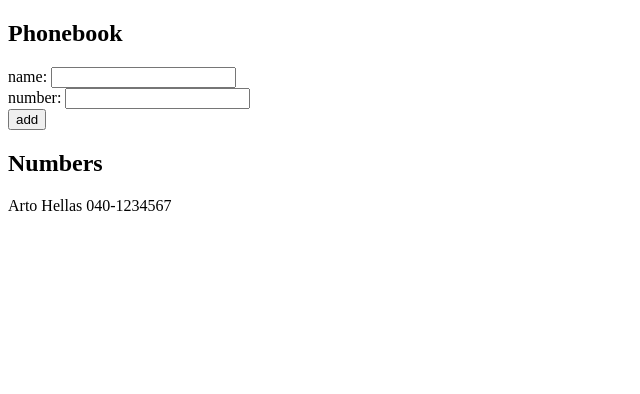
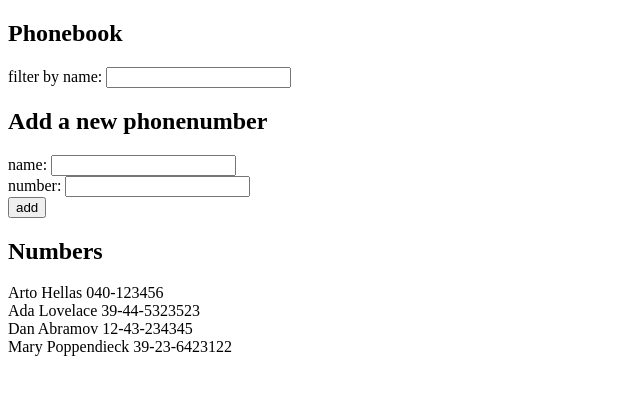
Before and after one commit to vkats90/FSO-Coursework, a React (Create React App) app in the folder part2/Phonebook/: page / in a window 1280 px wide. Shown: the top 394 px of the page, without its empty margins (0-640 px from the left). Built offline with nearby package versions, Linux system fonts and the light colour scheme.

Commit message:
exercise 2.9 complete

```diff
--- a/part2/Phonebook/src/App.js
+++ b/part2/Phonebook/src/App.js
@@ -2,10 +2,19 @@
 
 const App = () => {
   const [persons, setPersons] = useState([
-    { name: "Arto Hellas", number: "040-1234567" },
+    { name: "Arto Hellas", number: "040-123456", id: 1 },
+    { name: "Ada Lovelace", number: "39-44-5323523", id: 2 },
+    { name: "Dan Abramov", number: "12-43-234345", id: 3 },
+    { name: "Mary Poppendieck", number: "39-23-6423122", id: 4 },
   ]);
+
   const [newName, setNewName] = useState("");
   const [newNumber, setNewNumber] = useState("");
+  const [filter, setFilter] = useState("");
+
+  const handleFilterChange = (event) => {
+    setFilter(event.target.value);
+  };
 
   const handleNameChange = (event) => {
     setNewName(event.target.value);
@@ -17,7 +26,6 @@
 
   const handleSubmit = (event) => {
     event.preventDefault();
-    console.log(persons.filter((person) => person.name === newName));
     if (!newNumber || !newName) {
       alert("Input both name and number");
     } else if (
@@ -34,6 +42,10 @@
   return (
     <div>
       <h2>Phonebook</h2>
+      <div>
+        filter by name: <input value={filter} onChange={handleFilterChange} />
+      </div>
+      <h2>Add a new phonenumber</h2>
       <form onSubmit={handleSubmit}>
         <div>
           name: <input value={newName} onChange={handleNameChange} />
@@ -46,11 +58,13 @@
         </div>
       </form>
       <h2>Numbers</h2>
-      {persons.map((person) => (
-        <div key={person.name}>
-          {person.name} {person.number}
-        </div>
-      ))}
+      {persons
+        .filter((person) => RegExp(filter, "ig").test(person.name))
+        .map((person) => (
+          <div key={person.name}>
+            {person.name} {person.number}
+          </div>
+        ))}
     </div>
   );
 };
```
